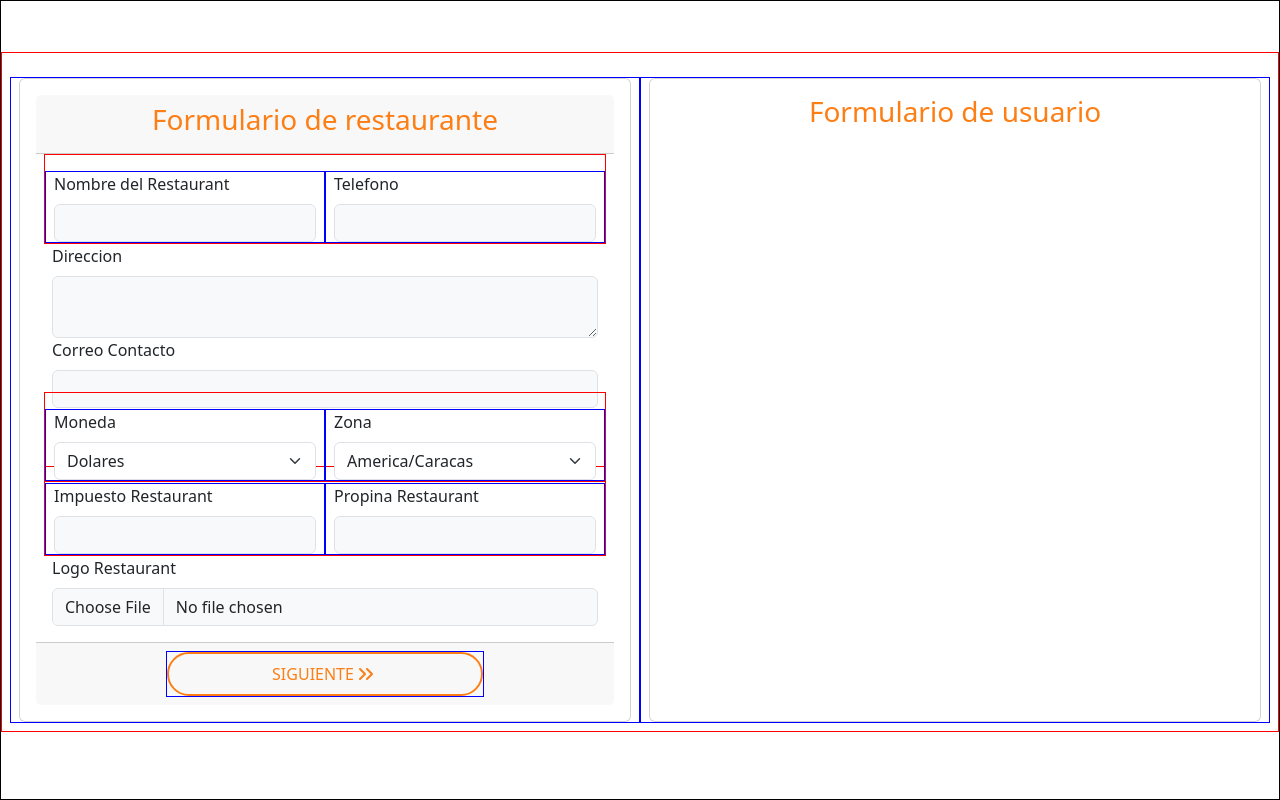
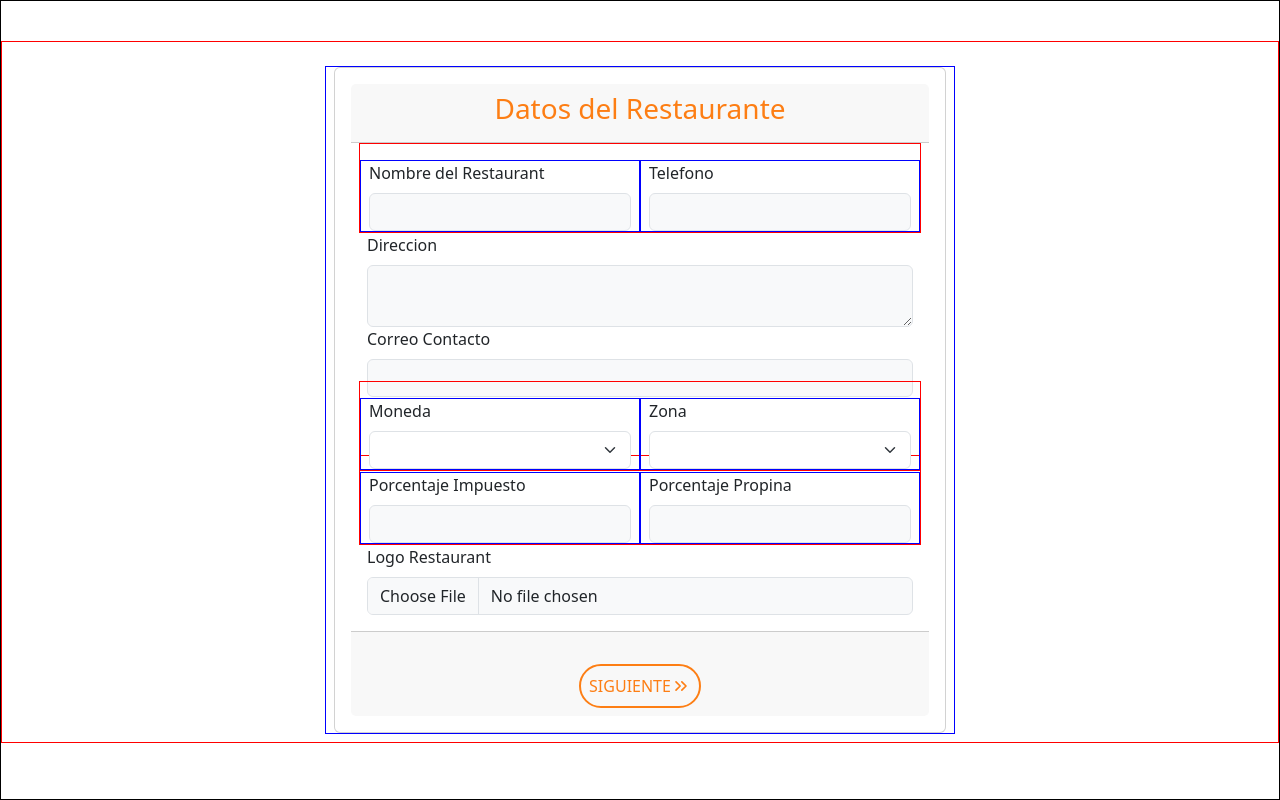
Before and after one commit to Rafa-x64/Komanda, a Vue app in the folder Komanda-web/: page /singup in a window 1280 px wide. Built offline with nearby package versions, Linux system fonts and the light colour scheme.

Commit message:
al 50% compadre

```diff
--- a/Komanda-web/src/modules/singup/components/AdminForm.vue
+++ b/Komanda-web/src/modules/singup/components/AdminForm.vue
@@ -1,14 +1,77 @@
 <script setup lang='ts'>
 import { ref } from 'vue';
+import { ChevronsLeftIcon, ChevronsRightIcon } from 'lucide-vue-next';
 
+const props = defineProps(['formData']);
+
+const emit = defineEmits(['prev', 'submit']);
+
+const handleSubmit = () => {
+    emit('submit');
+}
+const handleBack = () => {
+    emit('prev');
+}
 </script>
 <template>
     <div class="col-12 col-md-6">
         <div class="card p-3 h-100">
-            <h3 class="text-center text-korange">Formulario de usuario</h3>
-            <form class="form">
-            </form>
-        </div>
+            <div class="card-header">
+                <h3 class="text-center text-korange">Datos de Administrador</h3>
+            </div>
+            <div class="card-body p-0 p-md-3">
+                <form @submit.prevent="handleSubmit" class="form p-0">
+                    <div class="row g-3">
+                        <div class="col-12 col-lg-7">
+                            <label for="nombre" class="form-label text-primary-custom">
+                                Nombre Completo
+                            </label>
+                            <input v-model="formData.admin.name" type="text" name="nombre" id="nombre" class="form-control">
+                        </div>
+                        <div class="col-12 col-lg-5">
+                            <label for="nombreUsuario" class="form-label text-primary-custom">
+                                Nombre de usuario
+                            </label>
+                            <input v-model="formData.admin.userName" type="text" name="nombreUsuario" id="nombreUsuario" class="form-control">
+                        </div>
+                    </div>
+                    <div class="row g-3">
+                        <div class="col-12">
+                            <label for="correoUsuario" class="form-label text-primary-custom">Correo Personal</label>
+                            <input v-model="formData.admin.email" type="email" name="correoUsuario" id="correoUsuario" class="form-control">
+                        </div>
+                    </div>
+                    <div class="row g-3">
+                        <div class="col-12 col-lg-6">
+                            <label for="contraseña" class="form-label text-primary-custom">
+                                Contraseña
+                            </label>
+                            <input v-model="formData.admin.password" type="password" name="contraseña" id="contraseña" class="form-control">
+                        </div>
+                        <div class="col-12 col-lg-6">
+                            <label for="confirmarContraseña" class="form-label text-primary-custom">
+                                Confirmar Contraseña
+                            </label>
+                            <input v-model="formData.admin.confirmPassword" type="password" name="confirmarContraseña" id="confirmarContraseña" class="form-control">
+                        </div>
+                    </div>
+                </form>
+            </div>
+            <div class="card-footer d-flex flex-row justify-content-center align-items-center">
+                <div class="d-flex justify-content-between mt-4">
+                    <button type="button" @click="emit('prev')"
+                        class="btn btn-secondary rounded-pill px-4 d-flex align-items-center">
+                        <ChevronLeftIcon size="20" class="me-2" /> Atrás
+                    </button>
+
+                    <button type="submit"
+                        class="btn btn-korange text-white rounded-pill px-4 d-flex align-items-center">
+                        Finalizar
+                        <CheckIcon size="20" class="ms-2" />
+                    </button>
+                </div>
+            </div>
+    </div>
     </div>
 </template>
 <style scoped>
--- a/Komanda-web/src/modules/singup/components/RestaurantForm.vue
+++ b/Komanda-web/src/modules/singup/components/RestaurantForm.vue
@@ -1,38 +1,56 @@
 <script setup lang='ts'>
 import { ref } from 'vue';
 import { ChevronsRight, ChevronsRightIcon } from 'lucide-vue-next';
+const props = defineProps(['formData']);
+const emit = defineEmits(['next']);
+const handleNext = () => {
+    emit('next');
+}
+const handleFile = (event: Event) => {
+    const file = (event.target as HTMLInputElement).files?.[0];
+    if (file) {
+        // Esto genera una URL temporal que vive en la memoria del navegador
+        props.formData.restaurant.restaurantLogo = URL.createObjectURL(file);
+    }
+};
 
 </script>
 <template>
     <div class="col-12 col-md-6">
         <div class="card p-3 h-100">
             <div class="card-header">
-                <h3 class="text-center text-korange">Formulario de restaurante</h3>
+                <h3 class="text-center text-korange">Datos del Restaurante</h3>
             </div>
+            <form @submit.prevent="handleNext" class="form p-0">
                 <div class="card-body p-0 p-md-3">
-                <form class="form p-0">
+
                     <div class="row g-3">
                         <div class="col-12 col-lg-6">
                             <label for="nombreRestaurant" class="form-label text-primary-custom">Nombre del
                                 Restaurant
                             </label>
-                            <input type="text" name="nombreRestaurant" id="nombreRestaurant" class="form-control">
+                            <input v-model="formData.restaurant.name" type="text" name="nombreRestaurant"
+                                id="nombreRestaurant" class="form-control" required>
                         </div>
                         <div class="col-12 col-lg-6">
                             <label for="telefono" class="form-label text-primary-custom">
                                 Telefono
                             </label>
-                            <input type="tel" name="telefonoRestaurant" id="telefonoRestaurant" class="form-control">
+                            <input v-model="formData.restaurant.phone" type="tel" name="telefonoRestaurant"
+                                id="telefonoRestaurant" class="form-control" required>
                         </div>
                     </div>
                     <label for="direccionRestaurant" class="form-label text-primary-custom">Direccion</label>
-                    <textarea name="direccionRestaurant" id="direccionRestaurant" class="form-control"></textarea>
+                    <textarea v-model="formData.restaurant.address" name="direccionRestaurant" id="direccionRestaurant"
+                        class="form-control" required></textarea>
                     <label for="correo" class="form-label text-primary-custom">Correo Contacto</label>
-                    <input type="email" name="correoRestaurant" id="correoRestaurant" class="form-control">
+                    <input v-model="formData.restaurant.email" type="email" name="correoRestaurant"
+                        id="correoRestaurant" class="form-control" required>
                     <div class="row g-3">
                         <div class="col-12 col-lg-6">
                             <label for="monedaRestaurant" class="form-label text-primary-custom">Moneda</label>
-                            <select name="monedaRestaurant" id="monedaRestaurant" class="form-select">
+                            <select v-model="formData.restaurant.currency" name="monedaRestaurant" id="monedaRestaurant"
+                                class="form-select">
                                 <option value="USD">Dolares</option>
                                 <option value="EUR">Euros</option>
                                 <option value="VES">Bolivarez</option>
@@ -40,7 +58,8 @@ import { ChevronsRight, ChevronsRightIcon } from 'lucide-vue-next';
                         </div>
                         <div class="col-12 col-lg-6">
                             <label for="zonaRestaurant" class="form-label text-primary-custom">Zona</label>
-                            <select name="zonaRestaurant" id="zonaRestaurant" class="form-select">
+                            <select v-model="formData.restaurant.zone" name="zonaRestaurant" id="zonaRestaurant"
+                                class="form-select">
                                 <option value="America/Caracas">America/Caracas</option>
                                 <option value="America/Bogota">America/Bogota</option>
                                 <option value="America/Lima">America/Lima</option>
@@ -49,29 +68,33 @@ import { ChevronsRight, ChevronsRightIcon } from 'lucide-vue-next';
                     </div>
                     <div class="row g-3">
                         <div class="col-12 col-lg-6">
-                            <label for="impuestoRestaurant" class="form-label text-primary-custom">Impuesto
-                                Restaurant</label>
-                            <input type="number" name="impuestoRestaurant" id="impuestoRestaurant" class="form-control">
+                            <label for="impuestoRestaurant" class="form-label text-primary-custom">Porcentaje
+                                Impuesto</label>
+                            <input v-model="formData.restaurant.tax" type="number" name="impuestoRestaurant"
+                                id="impuestoRestaurant" min="0" max="100" step="0.50" class="form-control">
                         </div>
                         <div class="col-12 col-lg-6">
-                            <label for="propinaRestaurant" class="form-label text-primary-custom">Propina
-                                Restaurant</label>
-                            <input type="number" name="propinaRestaurant" id="propinaRestaurant" class="form-control">
+                            <label for="propinaRestaurant" class="form-label text-primary-custom">Porcentaje
+                                Propina</label>
+                            <input v-model="formData.restaurant.tip" type="number" name="propinaRestaurant"
+                                id="propinaRestaurant" min="0" max="100" step="0.50" class="form-control">
                         </div>
                     </div>
                     <label for="logoRestaurant" class="form-label text-primary-custom">Logo Restaurant</label>
-                    <input type="file" name="logoRestaurant" id="logoRestaurant" class="form-control">
-                </form>
+                    <input accept="image/*" @change="handleFile" type="file" name="logoRestaurant" id="logoRestaurant"
+                        class="form-control">
+
                 </div>
                 <div class="card-footer d-flex flex-row justify-content-center align-items-center">
-                <div class="col-10 col-md-7">
+                    <div class="d-flex justify-content-end mt-4">
                         <button type="submit"
                             class="btn-outline-korange border-2 rounded-pill p-2 text-uppercase w-100 d-flex flex-row justify-content-center align-items-center">
                             <p class="m-0">siguiente</p>
-                        <ChevronsRightIcon size:20 />
+                            <ChevronsRightIcon :size="20" />
                         </button>
                     </div>
                 </div>
+            </form>
         </div>
     </div>
 </template>
--- a/Komanda-web/src/modules/singup/views/SingUp.vue
+++ b/Komanda-web/src/modules/singup/views/SingUp.vue
@@ -1,14 +1,57 @@
 <script setup lang='ts'>
-import { ref } from 'vue';
+import { ref, computed, shallowRef } from 'vue';
 import AdminForm from '../components/AdminForm.vue';
 import RestaurantForm from '../components/RestaurantForm.vue';
 
+const formData = ref({
+    restaurant: {
+        name: '',
+        phone: '',
+        address: '',
+        email: '',
+        currency: '',
+        zone: '',
+        tax: '',
+        tip: '',
+        restaurantLogo: '',
+    },
+    admin: {
+        name: '',
+        userName: '',
+        email: '',
+        password: '',
+        confirmPassword: '',
+    }
+});
+
+const currentStepIndex = ref(0);
+
+const steps = [RestaurantForm, AdminForm];
+
+const CurrentStepComponent = computed(() => steps[currentStepIndex.value]);
+
+const nextStep = () => {
+    if (currentStepIndex.value < steps.length - 1) {
+        currentStepIndex.value++;
+    }
+};
+
+const prevStep = () => {
+    if (currentStepIndex.value > 0) {
+        currentStepIndex.value--;
+    }
+};
+
+const submitWizard = () => {
+    console.log("Enviando a la bd...", formData.value);
+}
 </script>
 <template>
     <div class="container-fluid d-flex justify-content-center align-items-center min-vh-100 p-0 m-0">
-        <div class="row w-100 w-md-75 g-3 p-2">
-            <RestaurantForm />
-            <AdminForm />
+        <div class="row w-100 w-md-75 g-3 p-2 d-flex justify-content-center">
+            <transition name="fade" mode="out-in">
+                <component :is="CurrentStepComponent" :form-data="formData" @next="nextStep" @prev="prevStep" @submit="submitWizard"/>
+            </transition>
         </div>
     </div>
 </template>
@@ -23,6 +66,17 @@ import RestaurantForm from '../components/RestaurantForm.vue';
 
 [class^="row"] {
     border: 1px solid red;
+}
+
+.fade-enter-active,
+.fade-leave-active {
+    transition: opacity 0.3s ease, transform 0.3s ease;
+}
+
+.fade-enter-from,
+.fade-leave-to {
+    opacity: 0;
+    transform: translateX(10px);
 }
 
 @media(prefers-color-scheme: light) {
```
Lines whose indentation alone changed are shown as unchanged.
